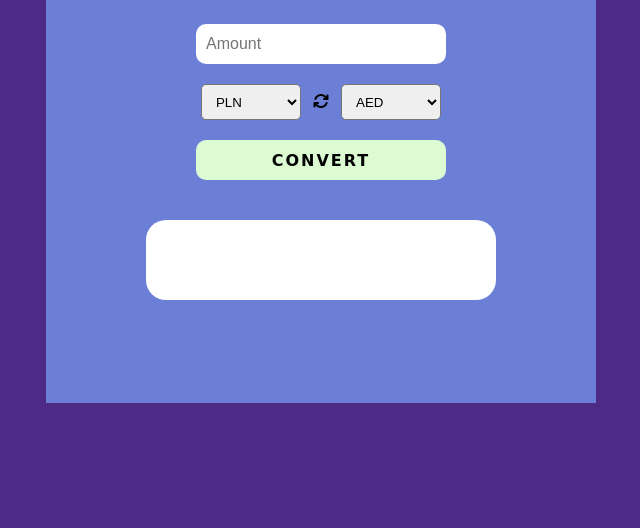
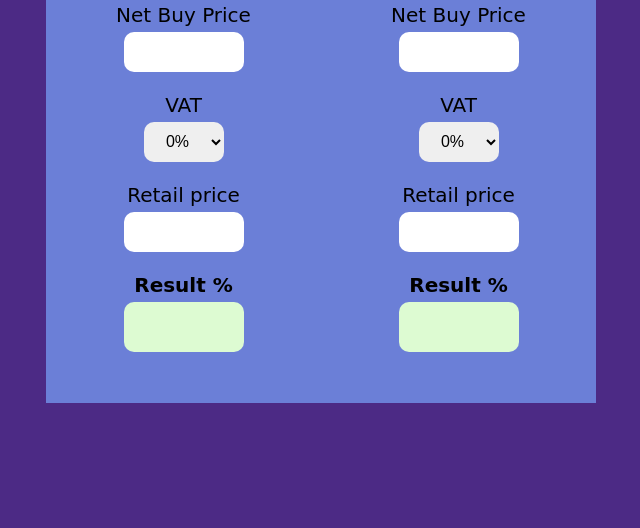
Before and after one commit to Nomadinio0/Calculator, a plain HTML site: page index.html in a window 1280 px wide. Shown: the part 272-800 px from the top of the page, without its empty margins (319-959 px from the left). Drawn offline with Linux system fonts and the light colour scheme; no server answers; a web font is replaced by a local one.

Commit message:
Margin changed name to profit, tab styling

```diff
--- a/index.html
+++ b/index.html
@@ -16,24 +16,69 @@
     <div class="container">
         <div class="menu">
             <div class="menu_tab ">
-                <p class="marginTab">Margin</p>
+                <p class="profitTab activeTab">Profit</p>
             </div>
             <div class="menu_tab">
-                <p class="currencyTab activeTab">Currency</p>
+                <p class="currencyTab ">Currency</p>
             </div>
             <div class="menu_tab">
                 <p class="logisticsTab">Logistics</p>
             </div>
         </div>
         <div class="content">
-            <div class="margin ">
+            <div class="profit active">
+                <div class="margin">
+                    <h2>Margin</h2>
+                    <div class="margin_box">
+                        <p>Net Buy Price</p>
+                        <input name="buy" class="margin_box_buy" type="number">
+                    </div>
+                    <div class="margin_box">
+                        <p>VAT</p>
+                        <select class="margin_box_vat" name="vat">
+                            <option value="0">0%</option>
+                            <option value="0.05">5%</option>
+                            <option value="0.08">8%</option>
+                            <option value="0.23">23%</option>
+                        </select>
+                    </div>
+                    <div class="margin_box">
+                        <p>Retail price</p>
+                        <input name="retail" class="margin_box_retail" type="number""></div>
+                    <div class=" margin_box">
+                        <p class="result">Result %</p>
+                        <p class="margin_box_output"></p>
+                    </div>
+                </div>
+                <div class="markup">
+                    <h2>Markup</h2>
+                    <div class="markup_box">
+                        <p>Net Buy Price</p>
+                        <input name="buy" class="markup_box_buy" type="number">
+                    </div>
+                    <div class="markup_box">
+                        <p>VAT</p>
+                        <select class="markup_box_vat" name="vat">
+                            <option value="0">0%</option>
+                            <option value="0.05">5%</option>
+                            <option value="0.08">8%</option>
+                            <option value="0.23">23%</option>
+                        </select>
+                    </div>
+                    <div class="markup_box">
+                        <p>Retail price</p>
+                        <input name="retail" class="markup_box_retail" type="number""></div>
+                <div class=" markup_box">
+                        <p class="result">Result %</p>
+                        <p class="markup_box_output"></p>
+                    </div>
+                </div>
 
             </div>
-            <div class="currency active">
+            <div class="currency ">
                 <h2 class="tab_title">Currency converter</h2>
                 <div class="currency_input">
-                    <!-- <p>Amount</p> -->
-                    <input type="text" name="amount" id="amount" placeholder="Amount">
+                    <input type="number" name="amount" id="amount" placeholder="Amount">
                 </div>
                 <div class="currency_select">
                     <select name="from" id="from"></select>
@@ -44,7 +89,7 @@
                     <button id="submit_button">Convert</button>
                 </div>
                 <div class="currency_output">
-                    <p id="result"></p>
+                    <p id="currency_output_result"></p>
                 </div>
             </div>
             <div class="logistics ">
--- a/js/main.js
+++ b/js/main.js
@@ -4,7 +4,7 @@ const selectTo = document.getElementById('to')
 const submitBtn = document.querySelector('#submit_button')
 const swapBtn = document.querySelector('#swap_button')
 const currencyTab = document.querySelector('.currencyTab')
-const marginTab = document.querySelector('.marginTab')
+const profitTab = document.querySelector('.profitTab')
 const logisticsTab = document.querySelector('.logisticsTab')
 const contentBox = document.querySelector('.content')
 
@@ -22,11 +22,11 @@ function deleteActiveContent() {
 	activeContent.classList.remove('active')
 }
 
-marginTab.addEventListener('click', e => {
+profitTab.addEventListener('click', e => {
 	deleteActiveTab()
 	deleteActiveContent()
 	e.target.classList.add('activeTab')
-	contentBox.querySelector('.margin').classList.add('active')
+	contentBox.querySelector('.profit').classList.add('active')
 })
 
 currencyTab.addEventListener('click', e => {
@@ -66,15 +66,16 @@ let swap = () => {
 }
 
 let loadRates = () => {
-	fetch(API_URL).then(res => res.json())
-	.then(data => {
-		let val_EUR = (1 / data.conversion_rates['EUR'])
-		let val_USD = (1 / data.conversion_rates['USD'])
-		let val_GBP = (1 / data.conversion_rates['GBP'])
-		valueEur.innerHTML = val_EUR.toFixed(2) + ' PLN'
-		valueUsd.innerHTML = val_USD.toFixed(2) + ' PLN'
-		valueGbp.innerHTML = val_GBP.toFixed(2) + ' PLN'
-	})
+	fetch(API_URL)
+		.then(res => res.json())
+		.then(data => {
+			let val_EUR = 1 / data.conversion_rates['EUR']
+			let val_USD = 1 / data.conversion_rates['USD']
+			let val_GBP = 1 / data.conversion_rates['GBP']
+			valueEur.innerHTML = val_EUR.toFixed(2) + ' PLN'
+			valueUsd.innerHTML = val_USD.toFixed(2) + ' PLN'
+			valueGbp.innerHTML = val_GBP.toFixed(2) + ' PLN'
+		})
 }
 
 let convert = () => {
@@ -89,14 +90,12 @@ let convert = () => {
 				let fromExchangeRate = data.conversion_rates[fromValue]
 				let toExchangeRate = data.conversion_rates[toValue]
 				const convertedAmount = (amount / fromExchangeRate) * toExchangeRate
-				result.classList.remove('invalid')
-				result.innerHTML = `${amount} ${fromValue} = ${convertedAmount.toFixed(2)} ${toValue}`
-
-
+				currency_output_result.classList.remove('invalid')
+				currency_output_result.innerHTML = `${amount} ${fromValue} = ${convertedAmount.toFixed(2)} ${toValue}`
 			})
 	} else {
-		result.innerHTML = 'Please fill the input value!'
-		result.classList.add('invalid')
+		currency_output_result.innerHTML = 'Please fill the input value!'
+		currency_output_result.classList.add('invalid')
 	}
 }
 loadRates()
--- a/scss/style.scss
+++ b/scss/style.scss
@@ -55,6 +55,63 @@ body {
 				font-size: 36px;
 				text-align: center;
 				text-transform: uppercase;
+			}
+
+			.profit {
+				display: none;
+				flex-direction: row;
+				padding: 40px 0;
+				height: 100%;
+
+				.margin,
+				.markup {
+					display: flex;
+					flex-direction: column;
+					justify-content: space-around;
+					align-items: center;
+					width: 50%;
+
+					&_box {
+						display: flex;
+						flex-direction: column;
+						justify-content: center;
+						align-items: center;
+
+						&_buy,
+						&_retail,
+						&_vat,
+						&_output {
+							padding: 0 5px;
+							height: 40px;
+							width: 120px;
+							font-size: 16px;
+							border-radius: 10px;
+							border: none;
+							text-align: center;
+							line-height: 40px;
+						}
+
+						&_vat {
+							overflow: hidden;
+							width: 80px;
+						}
+
+						&_output {
+							height: 50px;
+							background-color: #ddfbd2;
+							font-weight: bold;
+						}
+
+						p {
+							padding-bottom: 5px;
+							font-size: 20px;
+						}
+
+						.result {
+							font-weight: bold;
+						}
+					}
+				}
 			}
 
 			.currency {
@@ -139,7 +196,6 @@ body {
 					justify-content: space-around;
 					text-align: center;
 
-
 					&_box {
 						padding: 5px 0;
 						width: 20%;
@@ -152,10 +208,6 @@ body {
 				}
 			}
 
-			.margin {
-				display: none;
-			}
-
 			.active {
 				display: flex;
 			}
```
Also changed, not shown: css/style.css, 1 other file.
